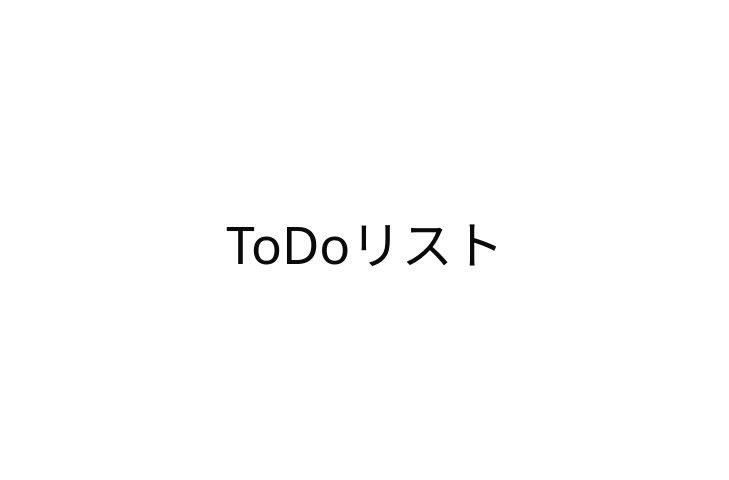
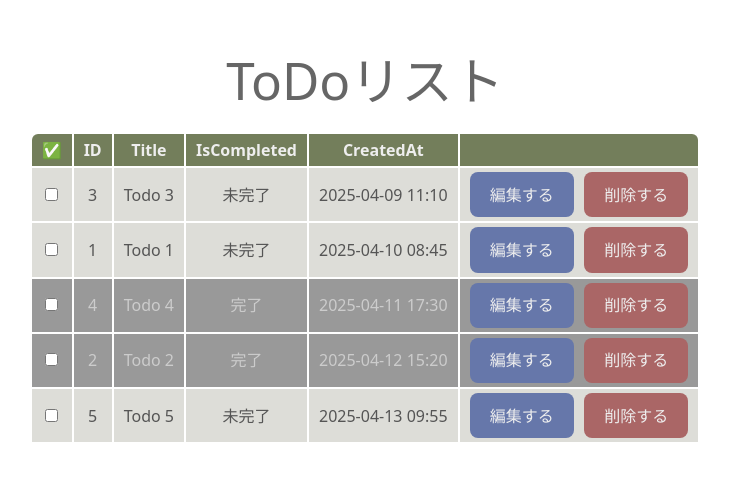
Before and after one commit to yanagisawahidetoshi/react-lectures, a React (Vite) app: page /to-dos in a window 1280 px wide. Shown: the part 156-636 px from the top of the page, without its empty margins (275-1004 px from the left). Built offline with nearby package versions, Linux system fonts and the light colour scheme.

Commit message:
課題2を実装

```diff
--- /dev/null
+++ b/src/components/TodosRow.tsx
@@ -0,0 +1,29 @@
+export type TodosRowProps = {
+  id: number;
+  title: string;
+  isCompleted: boolean;
+  createdAt: string;
+};
+
+const TodosRow: React.FC<TodosRowProps> = ({
+  id,
+  title,
+  isCompleted,
+  createdAt,
+}) => (
+  <tr className={isCompleted ? 'completed' : ''}>
+    <td>
+      <input type="checkbox" />
+    </td>
+    <td>{id}</td>
+    <td>{title}</td>
+    <td>{isCompleted ? '完了' : '未完了'}</td>
+    <td>{createdAt}</td>
+    <td>
+      <button className="edit">編集する</button>
+      <button className="delete">削除する</button>
+    </td>
+  </tr>
+);
+
+export default TodosRow;
--- /dev/null
+++ b/src/components/TodosTable.css
@@ -0,0 +1,54 @@
+body {
+  background-color: #fff;
+  color: #666;
+}
+h1 {
+  padding: 8px 16px;
+  margin-bottom: 16px;
+}
+
+table {
+  border-collapse: separate;
+  border-spacing: 2px;
+}
+td,
+th {
+  padding: 4px 10px;
+}
+th {
+  background-color: #737e5b;
+  color: #eee;
+}
+th:first-child {
+  border-radius: 6px 0 0 0;
+}
+th:last-child {
+  border-radius: 0 6px 0 0;
+}
+td {
+  background-color: #ddddd8;
+  color: #555;
+}
+tr.completed td {
+  background-color: #999;
+  color: #ccc;
+}
+
+button {
+  color: #eee;
+}
+button:not(:last-child) {
+  margin-right: 10px;
+}
+button.edit {
+  background-color: #67a;
+}
+button.delete {
+  background-color: #a66;
+}
+button.edit:hover {
+  background-color: #345;
+}
+button.delete:hover {
+  background-color: #533;
+}
--- /dev/null
+++ b/src/components/TodosTable.tsx
@@ -0,0 +1,35 @@
+import { JSX } from 'react';
+import TodosRow, { TodosRowProps } from './TodosRow';
+import './TodosTable.css';
+
+const TodosTable: React.FC<{ todos: TodosRowProps[] }> = ({ todos }) => {
+  const rowComponents: JSX.Element[] = [...todos]
+    .sort((a: TodosRowProps, b: TodosRowProps) => {
+      if (a.createdAt > b.createdAt) {
+        return 1;
+      } else if (a.createdAt < b.createdAt) {
+        return -1;
+      } else {
+        return 0;
+      }
+    })
+    .map((r: TodosRowProps) => <TodosRow {...r} />);
+
+  return (
+    <table>
+      <thead>
+        <tr>
+          <th>✅</th>
+          <th>ID</th>
+          <th>Title</th>
+          <th>IsCompleted</th>
+          <th>CreatedAt</th>
+          <th></th>
+        </tr>
+      </thead>
+      <tbody>{rowComponents}</tbody>
+    </table>
+  );
+};
+
+export default TodosTable;
--- a/src/pages/ToDos/index.tsx
+++ b/src/pages/ToDos/index.tsx
@@ -1,5 +1,8 @@
+import TodosTable from '../../components/TodosTable';
+import { TodosRowProps } from '../../components/TodosRow';
+
 export const ToDos = () => {
-  const todos = [
+  const todos: TodosRowProps[] = [
     {
       id: 1,
       title: 'Todo 1',
@@ -36,6 +39,7 @@ export const ToDos = () => {
   return (
     <article>
       <h1>ToDoリスト</h1>
+      <TodosTable todos={todos} />
     </article>
   );
 };
```
